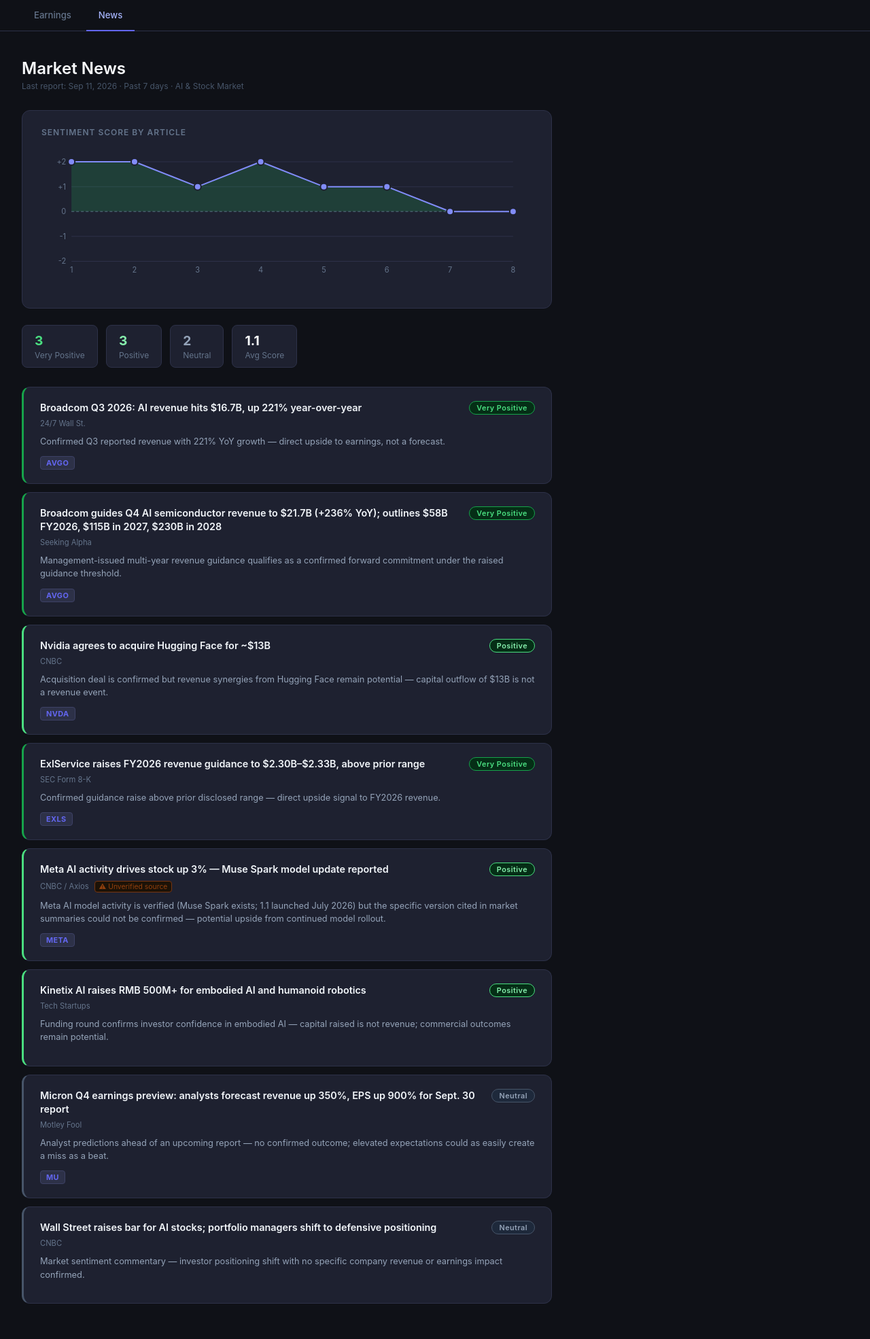
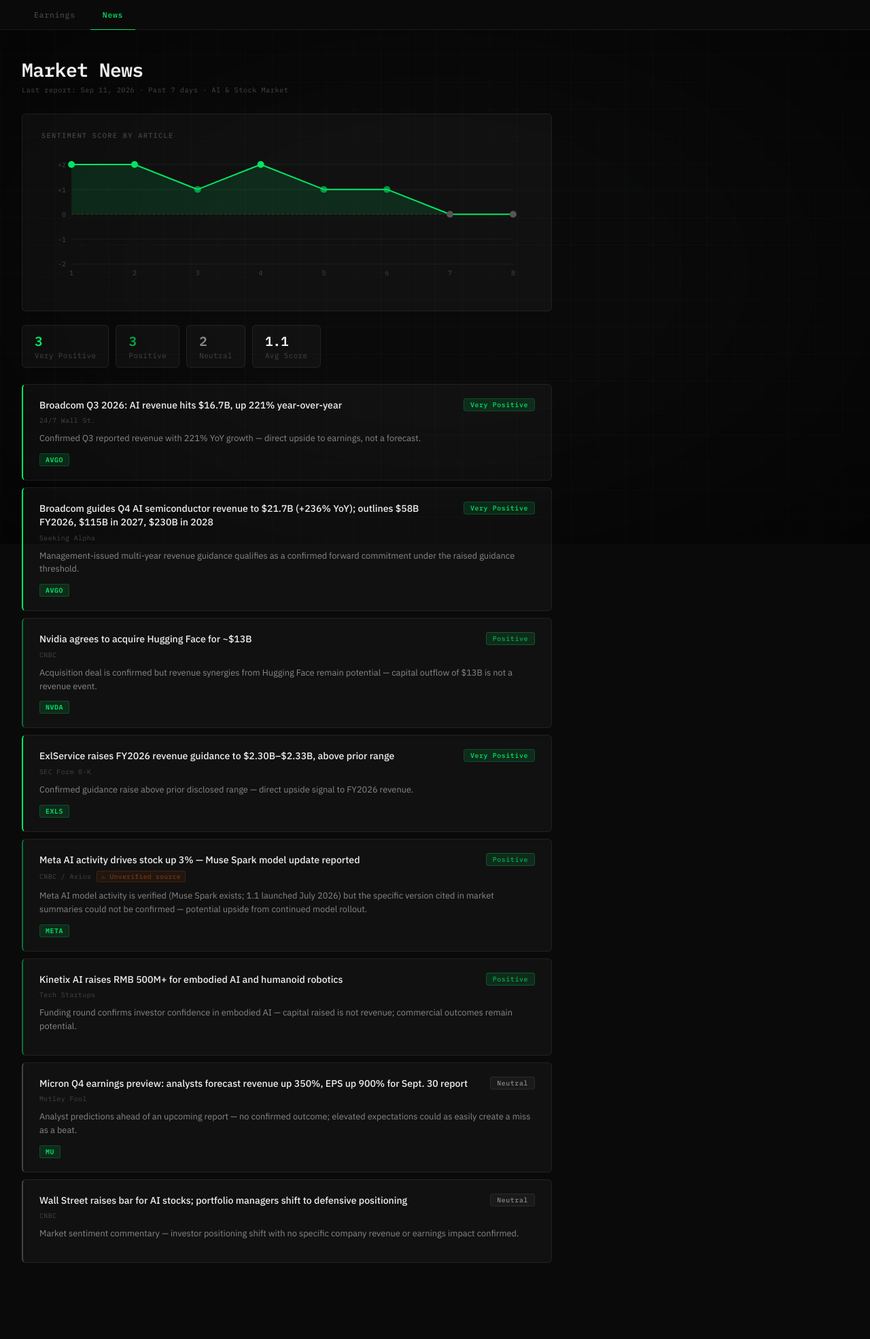
Before and after one commit to techDeckDude/earnings-report-parser, a Flask app: page /experimental/themes in a window 1280 px wide. Shown: the whole page at 68% size. After the commit the page ends 1858 px from the top, so only its background shows below. Run offline with Flask 3, Linux system fonts and the light colour scheme; some libraries are stand-ins or nearby versions.

Commit message:
Restyle both pages with terminal/Bloomberg aesthetic
- Pure black background (#0a0a0a), IBM Plex Mono for all UI chrome
  (nav, labels, table headers, values, pills), IBM Plex Sans for body
- Accent color: #00e664 (green) replacing indigo throughout — active
  nav, selected rows, chart lines/dots, ticker tags, derived cells
- Cards: rgba(255,255,255,0.03) with 0.5px hairline borders, 6px radius
- Background: faint green 40px grid + radial vignette via CSS ::before/::after
- Sentiment chart and news feed updated to match the new palette

Co-Authored-By: Claude Sonnet 4.6 <noreply@anthropic.com>

```diff
--- a/templates/experimental/themes.html
+++ b/templates/experimental/themes.html
@@ -3,243 +3,181 @@
 <head>
   <meta charset="UTF-8" />
   <meta name="viewport" content="width=device-width, initial-scale=1.0" />
-  <title>Market News — Earnings Dashboard</title>
+  <title>Market News</title>
+  <link rel="preconnect" href="https://fonts.googleapis.com">
+  <link rel="preconnect" href="https://fonts.gstatic.com" crossorigin>
+  <link href="https://fonts.googleapis.com/css2?family=IBM+Plex+Mono:wght@400;500;600&family=IBM+Plex+Sans:wght@400;500&display=swap" rel="stylesheet">
   {% if static_build %}<script>window.API_EXT = ".json";</script>{% endif %}
   <style>
     *, *::before, *::after { box-sizing: border-box; margin: 0; padding: 0; }
 
+    :root {
+      --green:      #00e664;
+      --green-dim:  rgba(0, 230, 100, 0.12);
+      --green-line: rgba(0, 230, 100, 0.18);
+      --bg:         #0a0a0a;
+      --bg-card:    rgba(255, 255, 255, 0.03);
+      --border:     rgba(255, 255, 255, 0.07);
+      --text-1:     #f0f0f0;
+      --text-2:     #888;
+      --text-3:     #444;
+    }
+
     body {
-      font-family: -apple-system, BlinkMacSystemFont, "Segoe UI", sans-serif;
-      background: #0f1117;
-      color: #e2e8f0;
+      font-family: "IBM Plex Sans", -apple-system, sans-serif;
+      background: var(--bg);
+      color: var(--text-1);
       min-height: 100vh;
       padding: 40px 32px;
     }
 
-    /* ── Nav bar ── */
+    body::before {
+      content: "";
+      position: fixed; inset: 0;
+      background-image:
+        linear-gradient(rgba(0, 255, 100, 0.03) 1px, transparent 1px),
+        linear-gradient(90deg, rgba(0, 255, 100, 0.03) 1px, transparent 1px);
+      background-size: 40px 40px;
+      pointer-events: none; z-index: 0;
+    }
+    body::after {
+      content: "";
+      position: fixed; inset: 0;
+      background: radial-gradient(transparent 40%, rgba(0,0,0,0.55) 100%);
+      pointer-events: none; z-index: 0;
+    }
+
+    .topnav, h1, .report-meta, .stats-row, .chart-card, .feed, #chartTooltip {
+      position: relative; z-index: 1;
+    }
+
+    /* ── Nav ── */
     .topnav {
-      display: flex;
-      align-items: center;
-      gap: 4px;
-      border-bottom: 1px solid #2d3148;
-      margin: -40px -32px 40px;
-      padding: 0 32px;
+      display: flex; align-items: center; gap: 4px;
+      border-bottom: 0.5px solid var(--border);
+      margin: -40px -32px 40px; padding: 0 32px;
+      background: var(--bg);
     }
     .topnav a {
-      display: block;
-      padding: 14px 18px;
-      font-size: 0.82rem;
-      font-weight: 500;
-      color: #64748b;
-      text-decoration: none;
-      border-bottom: 2px solid transparent;
-      margin-bottom: -1px;
+      display: block; padding: 14px 18px;
+      font-family: "IBM Plex Mono", monospace;
+      font-size: 0.72rem; font-weight: 500; letter-spacing: 0.06em;
+      color: var(--text-3); text-decoration: none;
+      border-bottom: 1px solid transparent; margin-bottom: -1px;
       transition: color 0.12s;
     }
-    .topnav a:hover { color: #94a3b8; }
-    .topnav a.active { color: #a5b4fc; border-bottom-color: #6366f1; }
+    .topnav a:hover { color: var(--text-2); }
+    .topnav a.active { color: var(--green); border-bottom-color: var(--green); }
 
-    h1 { font-size: 1.5rem; font-weight: 600; color: #f8fafc; margin-bottom: 4px; }
-
+    h1 {
+      font-family: "IBM Plex Mono", monospace;
+      font-size: 1.75rem; font-weight: 600;
+      color: var(--text-1); letter-spacing: -0.02em; margin-bottom: 4px;
+    }
     .report-meta {
-      font-size: 0.75rem;
-      color: #475569;
-      margin-bottom: 28px;
+      font-family: "IBM Plex Mono", monospace;
+      font-size: 0.65rem; color: var(--text-3);
+      letter-spacing: 0.04em; margin-bottom: 28px;
     }
 
     /* ── Stats ── */
-    .stats-row {
-      display: flex;
-      gap: 12px;
-      margin-bottom: 28px;
-      flex-wrap: wrap;
-      align-items: center;
+    .stats-row { display: flex; gap: 10px; margin-bottom: 24px; flex-wrap: wrap; align-items: center; }
+    .stat-chip {
+      background: var(--bg-card); border: 0.5px solid var(--border);
+      border-radius: 6px; padding: 10px 18px;
+      font-family: "IBM Plex Mono", monospace; font-size: 0.68rem;
     }
+    .stat-chip .stat-val { font-size: 1.2rem; font-weight: 600; color: var(--text-1); }
+    .stat-chip .stat-lbl { color: var(--text-3); margin-top: 2px; letter-spacing: 0.04em; }
+    .stat-chip.very-positive .stat-val { color: var(--green); }
+    .stat-chip.positive .stat-val     { color: rgba(0,230,100,0.7); }
+    .stat-chip.neutral .stat-val      { color: var(--text-2); }
+    .stat-chip.negative .stat-val     { color: #f97316; }
+    .stat-chip.very-negative .stat-val{ color: #ef4444; }
 
-    .stat-chip {
-      background: #1e2130;
-      border: 1px solid #2d3148;
-      border-radius: 8px;
-      padding: 10px 18px;
-      font-size: 0.75rem;
+    /* ── Chart card ── */
+    .chart-card {
+      background: var(--bg-card); border: 0.5px solid var(--border);
+      border-radius: 6px; padding: 24px 28px 20px;
+      margin-bottom: 20px; max-width: 780px;
     }
-    .stat-chip .stat-val {
-      font-size: 1.2rem;
-      font-weight: 700;
-      color: #f8fafc;
+    .chart-card-title {
+      font-family: "IBM Plex Mono", monospace;
+      font-size: 0.65rem; font-weight: 500; letter-spacing: 0.12em; text-transform: uppercase;
+      color: var(--text-3); margin-bottom: 16px;
     }
-    .stat-chip .stat-lbl { color: #64748b; margin-top: 2px; }
-    .stat-chip.very-positive .stat-val { color: #4ade80; }
-    .stat-chip.positive .stat-val { color: #86efac; }
-    .stat-chip.neutral .stat-val { color: #94a3b8; }
-    .stat-chip.negative .stat-val { color: #fca5a5; }
-    .stat-chip.very-negative .stat-val { color: #f87171; }
+    .axis-label { font-size: 10px; fill: #444; font-family: "IBM Plex Mono", monospace; }
+    .grid-line { stroke: rgba(255,255,255,0.05); stroke-width: 1; }
+    .zero-line { stroke: rgba(255,255,255,0.15); stroke-width: 1; stroke-dasharray: 4 3; }
 
     /* ── Feed ── */
     .feed { max-width: 780px; }
 
     .headline-card {
-      background: #1e2130;
-      border: 1px solid #2d3148;
-      border-radius: 12px;
-      padding: 20px 24px;
-      margin-bottom: 12px;
+      background: var(--bg-card); border: 0.5px solid var(--border);
+      border-radius: 6px; padding: 20px 24px; margin-bottom: 10px;
       transition: border-color 0.15s;
     }
-    .headline-card:hover { border-color: #3d4165; }
-    .headline-card.s2  { border-left: 3px solid #16a34a; }
-    .headline-card.s1  { border-left: 3px solid #4ade80; }
-    .headline-card.s0  { border-left: 3px solid #475569; }
-    .headline-card.sn1 { border-left: 3px solid #f97316; }
-    .headline-card.sn2 { border-left: 3px solid #dc2626; }
+    .headline-card:hover { border-color: rgba(255,255,255,0.12); }
+    .headline-card.s2  { border-left: 2px solid var(--green); }
+    .headline-card.s1  { border-left: 2px solid rgba(0,230,100,0.45); }
+    .headline-card.s0  { border-left: 2px solid var(--text-3); }
+    .headline-card.sn1 { border-left: 2px solid #f97316; }
+    .headline-card.sn2 { border-left: 2px solid #ef4444; }
 
     .headline-top {
-      display: flex;
-      align-items: flex-start;
-      justify-content: space-between;
-      gap: 12px;
-      margin-bottom: 6px;
+      display: flex; align-items: flex-start; justify-content: space-between;
+      gap: 12px; margin-bottom: 6px;
     }
-
-    .headline-text {
-      font-size: 0.9rem;
-      font-weight: 600;
-      color: #f1f5f9;
-      line-height: 1.4;
-      flex: 1;
-    }
-    .headline-text a {
-      color: inherit;
-      text-decoration: none;
-    }
-    .headline-text a:hover { color: #a5b4fc; }
+    .headline-text { font-size: 0.88rem; font-weight: 500; color: var(--text-1); line-height: 1.45; flex: 1; }
+    .headline-text a { color: inherit; text-decoration: none; }
+    .headline-text a:hover { color: var(--green); }
 
     /* ── Sentiment pills ── */
     .sentiment-pill {
-      padding: 2px 10px;
-      border-radius: 10px;
-      font-weight: 600;
-      font-size: 0.68rem;
-      letter-spacing: 0.04em;
-      white-space: nowrap;
-      flex-shrink: 0;
+      font-family: "IBM Plex Mono", monospace;
+      padding: 2px 9px; border-radius: 4px;
+      font-weight: 500; font-size: 0.62rem; letter-spacing: 0.06em;
+      white-space: nowrap; flex-shrink: 0;
     }
-    .pill-s2  { background: #052e16; color: #4ade80; border: 1px solid #16a34a; }
-    .pill-s1  { background: #052e16; color: #86efac; border: 1px solid #4ade80; }
-    .pill-s0  { background: #1e293b; color: #94a3b8; border: 1px solid #475569; }
-    .pill-sn1 { background: #431407; color: #fdba74; border: 1px solid #f97316; }
-    .pill-sn2 { background: #2d0d0d; color: #f87171; border: 1px solid #dc2626; }
+    .pill-s2  { background: var(--green-dim); color: var(--green);             border: 0.5px solid var(--green-line); }
+    .pill-s1  { background: var(--green-dim); color: rgba(0,230,100,0.7);      border: 0.5px solid rgba(0,230,100,0.25); }
+    .pill-s0  { background: rgba(255,255,255,0.04); color: var(--text-2);       border: 0.5px solid var(--border); }
+    .pill-sn1 { background: rgba(249,115,22,0.1);  color: #f97316;             border: 0.5px solid rgba(249,115,22,0.3); }
+    .pill-sn2 { background: rgba(239,68,68,0.1);   color: #ef4444;             border: 0.5px solid rgba(239,68,68,0.3); }
 
     .headline-source {
-      font-size: 0.7rem;
-      color: #64748b;
-      margin-bottom: 10px;
-      display: flex;
-      align-items: center;
-      gap: 8px;
+      font-family: "IBM Plex Mono", monospace;
+      font-size: 0.62rem; color: var(--text-3);
+      margin-bottom: 10px; display: flex; align-items: center; gap: 8px;
+      letter-spacing: 0.04em;
+    }
+    .unverified-badge {
+      font-size: 0.6rem; color: #92400e;
+      background: rgba(120,53,15,0.15); border: 0.5px solid rgba(120,53,15,0.4);
+      border-radius: 3px; padding: 1px 6px;
+    }
+    .headline-summary { font-size: 0.8rem; color: var(--text-2); line-height: 1.55; margin-bottom: 12px; }
+    .headline-footer { display: flex; align-items: center; gap: 8px; flex-wrap: wrap; }
+    .ticker-tag {
+      font-family: "IBM Plex Mono", monospace;
+      font-size: 0.62rem; font-weight: 600; letter-spacing: 0.06em;
+      padding: 2px 8px; border-radius: 3px;
+      background: var(--green-dim); color: var(--green); border: 0.5px solid var(--green-line);
     }
 
-    .unverified-badge {
-      font-size: 0.65rem;
-      color: #92400e;
-      background: #1c1207;
-      border: 1px solid #78350f;
-      border-radius: 4px;
-      padding: 1px 6px;
+    /* ── Chart tooltip ── */
+    #chartTooltip {
+      position: fixed; background: #0d0d0d;
+      border: 0.5px solid var(--border); border-radius: 6px;
+      padding: 10px 14px;
+      font-family: "IBM Plex Mono", monospace; font-size: 0.72rem;
+      pointer-events: none; opacity: 0; transition: opacity 0.1s;
+      z-index: 100; max-width: 280px;
     }
-
-    .headline-summary {
-      font-size: 0.8rem;
-      color: #94a3b8;
-      line-height: 1.5;
-      margin-bottom: 12px;
-    }
-
-    .headline-footer {
-      display: flex;
-      align-items: center;
-      gap: 8px;
-      flex-wrap: wrap;
-    }
-
-    .ticker-tag {
-      font-size: 0.68rem;
-      font-weight: 700;
-      letter-spacing: 0.04em;
-      padding: 2px 8px;
-      border-radius: 4px;
-      background: #2d3148;
-      color: #6366f1;
-      border: 1px solid #3d4165;
-    }
-
-    /* ── Chart card ── */
-    .chart-card {
-      background: #1e2130;
-      border: 1px solid #2d3148;
-      border-radius: 12px;
-      padding: 24px 28px 20px;
-      margin-bottom: 24px;
-      max-width: 780px;
-    }
-
-    .chart-card-title {
-      font-size: 0.75rem;
-      font-weight: 600;
-      letter-spacing: 0.08em;
-      text-transform: uppercase;
-      color: #64748b;
-      margin-bottom: 16px;
-    }
-
-    #sentimentChart { width: 100%; overflow: visible; }
-
-    .axis-label {
-      font-size: 11px;
-      fill: #64748b;
-      font-family: -apple-system, BlinkMacSystemFont, "Segoe UI", sans-serif;
-    }
-
-    .grid-line { stroke: #2d3148; stroke-width: 1; }
-    .zero-line { stroke: #475569; stroke-width: 1.5; stroke-dasharray: 4 3; }
-
-    .chart-line {
-      fill: none;
-      stroke: #818cf8;
-      stroke-width: 2;
-      stroke-linejoin: round;
-      stroke-linecap: round;
-    }
-
-    .chart-dot {
-      fill: #818cf8;
-      stroke: #1e2130;
-      stroke-width: 2;
-      cursor: pointer;
-      transition: r 0.1s;
-    }
-    .chart-dot:hover { r: 7; }
-
-    #chartTooltip {
-      position: fixed;
-      background: #1e2130;
-      border: 1px solid #3d4165;
-      border-radius: 8px;
-      padding: 10px 14px;
-      font-size: 0.78rem;
-      pointer-events: none;
-      opacity: 0;
-      transition: opacity 0.1s;
-      z-index: 100;
-      max-width: 280px;
-    }
-    #chartTooltip .tt-score {
-      font-size: 0.68rem;
-      font-weight: 600;
-      margin-bottom: 4px;
-    }
-    #chartTooltip .tt-headline { color: #e2e8f0; line-height: 1.4; }
-    #chartTooltip .tt-source { color: #64748b; font-size: 0.68rem; margin-top: 4px; }
+    #chartTooltip .tt-score { font-size: 0.65rem; font-weight: 600; margin-bottom: 4px; }
+    #chartTooltip .tt-headline { color: var(--text-1); line-height: 1.4; }
+    #chartTooltip .tt-source { color: var(--text-3); font-size: 0.62rem; margin-top: 4px; }
   </style>
 </head>
 <body>
@@ -383,7 +321,7 @@ const CARD_CLASS = {
   const linePts = pts.map(p => `${p[0]},${p[1]}`).join(" L ");
   const areaD = `M ${pts[0][0]},${zeroY} L ${linePts} L ${pts[pts.length - 1][0]},${zeroY} Z`;
 
-  const SCORE_COLOR = { 2: "#4ade80", 1: "#86efac", 0: "#94a3b8", "-1": "#f97316", "-2": "#f87171" };
+  const SCORE_COLOR = { 2: "#00e664", 1: "rgba(0,230,100,0.6)", 0: "#555", "-1": "#f97316", "-2": "#ef4444" };
 
   const xLabels = NEWS.map((item, i) =>
     `<text class="axis-label" x="${xPos(i)}" y="${H - PAD.bottom + 16}" text-anchor="middle">${i + 1}</text>`
@@ -413,9 +351,9 @@ const CARD_CLASS = {
       ${gridLines}
       ${yLabels}
       ${xLabels}
-      <path d="${areaD}" fill="#22c55e" fill-opacity="0.18" clip-path="url(#clipAbove)" />
-      <path d="${areaD}" fill="#ef4444" fill-opacity="0.18" clip-path="url(#clipBelow)" />
-      <polyline fill="none" stroke="#818cf8" stroke-width="2" stroke-linejoin="round" stroke-linecap="round"
+      <path d="${areaD}" fill="#00e664" fill-opacity="0.12" clip-path="url(#clipAbove)" />
+      <path d="${areaD}" fill="#ef4444" fill-opacity="0.14" clip-path="url(#clipBelow)" />
+      <polyline fill="none" stroke="#00e664" stroke-width="2" stroke-linejoin="round" stroke-linecap="round"
         points="${pts.map(p => p.join(",")).join(" ")}" />
       ${dots}
     </svg>`;
@@ -428,7 +366,7 @@ const CARD_CLASS = {
 })();
 
 function showChartTip(e, score, label, headline, source) {
-  const SCORE_COLOR = { 2: "#4ade80", 1: "#86efac", 0: "#94a3b8", "-1": "#f97316", "-2": "#f87171" };
+  const SCORE_COLOR = { 2: "#00e664", 1: "rgba(0,230,100,0.6)", 0: "#555", "-1": "#f97316", "-2": "#ef4444" };
   const tip = document.getElementById("chartTooltip");
   const col = SCORE_COLOR[score] || "#94a3b8";
   document.getElementById("ttScore").innerHTML =
```
Also changed, not shown: templates/stock.html (+129 -129 lines), CHANGELOG.md, README.md.
